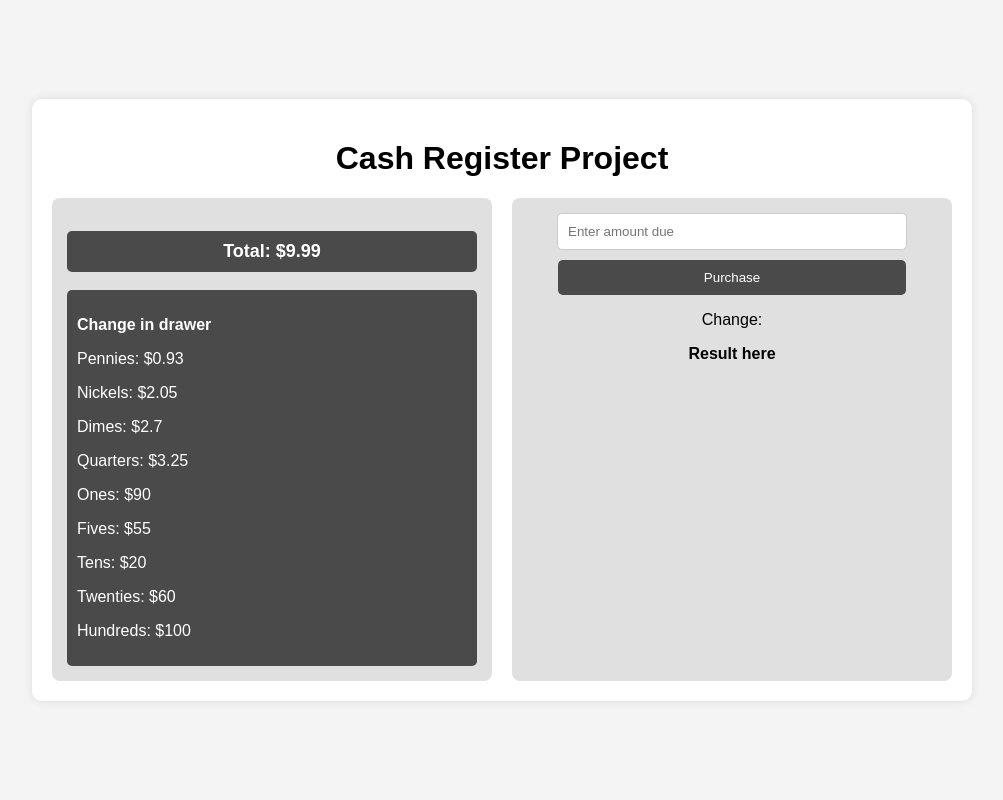
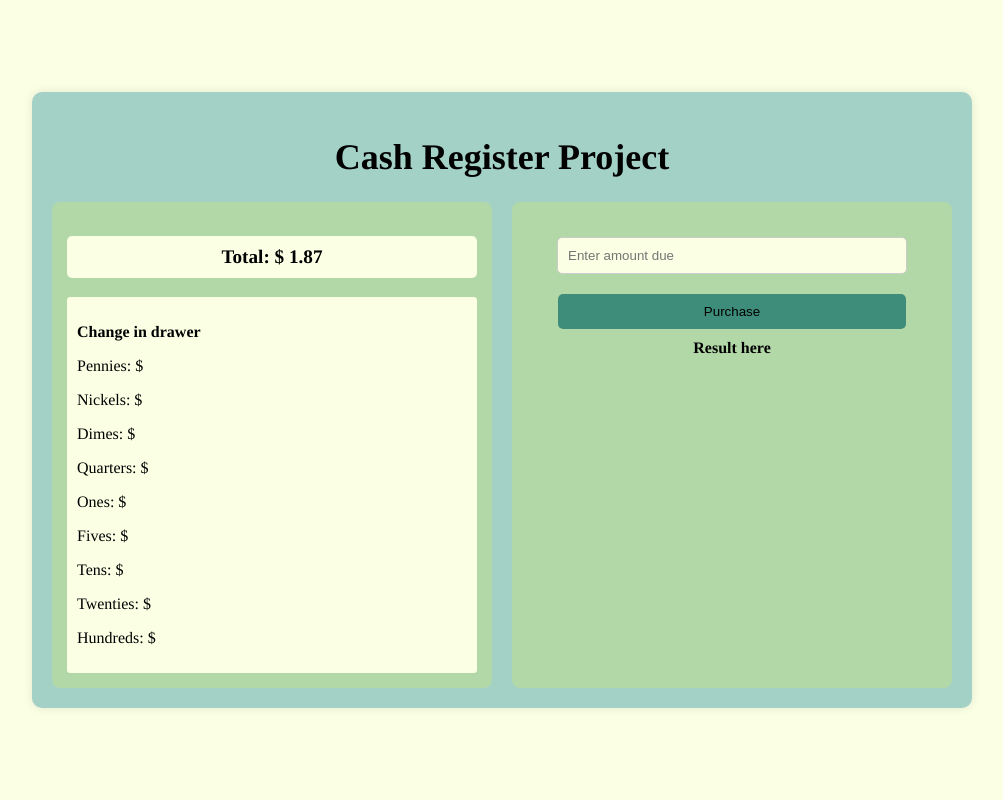
Before and after one commit to Premisterio/Mini-projects, a PHP site: page / in a window 1280 px wide. Shown: the whole page, without its empty margins (138-1141 px from the left). Run offline with PHP 8.4, Linux system fonts and the light colour scheme.

Commit message:
Updated design, added basic logic to js
Changes:
- Updated index/css
- Added non-functional js code + comments

```diff
--- a/javaScript/cashRegister/index.html
+++ b/javaScript/cashRegister/index.html
@@ -7,40 +7,40 @@
     <title>Cash Register</title>
 </head>
 <body>
-    <!--
-     🚨🚨 code by chatGPT
-     🚨   refractor later!!!
-    -->
-    <!-- Main container centers 2 containers within in the center + padding -->
+
     <main class="main-container">
         <h1>Cash Register Project</h1>
 
-        <div class="cash-register-container">
-            <!-- Cash register container left side -->
+        <div class="app-container">
+
             <div class="cash-drawer">
-                <p id="price">Total: $9.99</p>
+                <p id="price">Total: $ 1.87</p>
 
                 <div class="drawer-details">
                     <p><strong>Change in drawer</strong></p>
-                    <p>Pennies: $0.93</p>
-                    <p>Nickels: $2.05</p>
-                    <p>Dimes: $2.7</p>
-                    <p>Quarters: $3.25</p>
-                    <p>Ones: $90</p>
-                    <p>Fives: $55</p>
-                    <p>Tens: $20</p>
-                    <p>Twenties: $60</p>
-                    <p>Hundreds: $100</p>
+                    <p>Pennies: $</p>
+                    <p>Nickels: $</p>
+                    <p>Dimes: $</p>
+                    <p>Quarters: $</p>
+                    <p>Ones: $</p>
+                    <p>Fives: $</p>
+                    <p>Tens: $</p>
+                    <p>Twenties: $</p>
+                    <p>Hundreds: $</p>
                 </div>
+
             </div>
 
-            <!-- Input/result container right side -->
-            <div class="input-section">
-                <input type="number" placeholder="Enter amount due" class="input-field">
-                <button class="purchase-button">Purchase</button>
-                <p>Change:</p>
-                <p class="result-text">Result here</p>
+            <div class="input-container">
+
+                <input id="cash" type="number" placeholder="Enter amount due" class="input-field">
+
+                <button id="purchase-btn" class="purchase-button">Purchase</button>
+
+                <p id="change-due" class="result-text">Result here</p>
+
             </div>
+
         </div>
     </main>
 
--- a/javaScript/cashRegister/script.js
+++ b/javaScript/cashRegister/script.js
@@ -0,0 +1,60 @@
+let price = 1.87;
+let cid = [
+  ['PENNY', 1.01],
+  ['NICKEL', 2.05],
+  ['DIME', 3.1],
+  ['QUARTER', 4.25],
+  ['ONE', 90],
+  ['FIVE', 55],
+  ['TEN', 20],
+  ['TWENTY', 60],
+  ['ONE HUNDRED', 100]
+];
+
+const cash = document.getElementById("cash");
+const purchaseBtn = document.getElementById("purchase-btn");
+const changeDue = document.getElementById("change-due");
+
+
+// Alerts:
+// - If cash input is less than the price, alert the user.
+// - If there's not enough cash in the drawer, display "Status: INSUFFICIENT_FUNDS"
+// - If the cash in the drawer matches exactly the change due, display "Status: CLOSED"
+// - Otherwise, return change in highest-to-lowest denominations with "Status: OPEN"
+
+
+const handlePurchase = () => {
+  const cashGiven = parseFloat(cash.value);
+
+  if (isNaN(cashGiven) || cashGiven < price) {
+    alert('Customer does not have enough money to purchase the item');
+    return;
+  }
+  calculateChange(cashGiven);
+};
+
+// fix this
+const calculateChange = (cashGiven) => {
+  let changeDue = Math.round((cashGiven - price) * 100);
+  let totalCID = Math.round(cid.reduce((sum, [, amount]) => sum + amount, 0) * 100);
+
+  if (totalCID < changeDue) {
+    changeDue.innerHTML = '<p>Status: INSUFFICIENT_FUNDS</p>';
+    return;
+  }
+
+  // doesn't work
+  if (totalCID === changeDue) {
+    changeDue.innerHTML = '<p>Status: CLOSED</p>';
+    // No change due - customer paid with exact cash
+    return;
+  }
+
+  // TODO: Implement logic to return change in the correct denominations
+  // change innerHTML to textContext
+};
+
+purchaseBtn.addEventListener("click", handlePurchase);
+cash.addEventListener("keydown", (event) => {
+  if (event.key === "Enter") handlePurchase()
+});
--- a/javaScript/cashRegister/styles.css
+++ b/javaScript/cashRegister/styles.css
@@ -1,11 +1,18 @@
-/* 🚨🚨🚨 WARNING - CODE BY CHATGPT
-    🚨🚨  REFRACTOR LATER
-*/
+/* Google Font - Tinos Static  */
+@import url("https://fonts.googleapis.com/css2?family=Tinos:ital,wght@0,400;0,700;1,400;1,700&display=swap");
 
-/* General Page Styling */
+/* Color palette */
+:root {
+  --ultra-light: #fbffe4;
+  --light: #a3d1c6;
+  --regular: #b3d8a8;
+  --accent: #3d8d7a;
+  --git-purple: #6e5494;
+}
+
 body {
-  font-family: Arial, sans-serif;
-  background-color: #f4f4f4;
+  font-family: "Tinos", Helvetica, sans-serif;
+  background-color: var(--ultra-light);
   margin: 0;
   padding: 0;
   display: flex;
@@ -14,84 +21,87 @@ body {
   height: 100vh;
 }
 
-/* Main Container */
 .main-container {
-  background-color: white;
-  padding: 20px;
-  border-radius: 10px;
-  box-shadow: 0px 0px 10px rgba(0, 0, 0, 0.1);
+  background-color: var(--light);
+  padding: 1.25rem;
+  border-radius: 0.625rem;
+  box-shadow: 0rem 0rem 0.625rem rgba(0, 0, 0, 0.1);
   width: 80%;
-  max-width: 900px;
+  max-width: 56.25rem;
   text-align: center;
 }
 
-/* Cash Register Layout */
-.cash-register-container {
+.main-container h1 {
+  font-weight: 900;
+  font-size: 2.25rem;
+}
+
+.app-container {
   display: flex;
   justify-content: space-between;
-  margin-top: 20px;
-  gap: 20px;
+  margin-top: 1.25rem;
+  gap: 1.25rem;
 }
 
-/* Cash Drawer Section (Left) */
 .cash-drawer {
   flex: 1;
-  background-color: #e0e0e0;
-  padding: 15px;
-  border-radius: 8px;
+  background-color: var(--regular);
+  padding: 0.94rem;
+  border-radius: 0.5rem;
 }
 
 .cash-drawer #price {
-  background-color: #4a4a4a;
-  color: white;
-  padding: 10px;
-  border-radius: 5px;
+  background-color: var(--ultra-light);
+  color: black;
+  padding: 0.625rem;
+  border-radius: 0.32rem;
   text-align: center;
-  font-size: 18px;
+  font-size: 1.2rem;
   font-weight: bold;
 }
 
 .drawer-details {
-  background-color: #4a4a4a;
-  color: white;
-  padding: 10px;
-  border-radius: 5px;
-  margin-top: 10px;
+  background-color: var(--ultra-light);
+  color: black;
+  padding: 0.625rem;
+  border-radius: 0.2rem;
+  margin-top: 0.625rem;
   text-align: left;
 }
 
-/* Input Section (Right) */
-.input-section {
+.input-container {
   flex: 1;
-  background-color: #e0e0e0;
-  padding: 15px;
-  border-radius: 8px;
+  background-color: var(--regular);
+  padding: 0.94rem;
+  border-radius: 0.5rem;
   text-align: center;
 }
 
 .input-field {
   width: 80%;
-  padding: 10px;
-  margin-bottom: 10px;
-  border-radius: 5px;
-  border: 1px solid #ccc;
+  padding: 0.625rem;
+  margin-top: 1.25rem;
+  margin-bottom: 1.25rem;
+  border-radius: 0.32rem;
+  background-color: var(--ultra-light);
+  border: 0.0625rem solid #ccc;
 }
 
 .purchase-button {
   width: 85%;
-  padding: 10px;
-  background-color: #4a4a4a;
-  color: white;
+  padding: 0.625rem;
+  background-color: var(--accent);
+  color: black;
   border: none;
-  border-radius: 5px;
+  border-radius: 0.32rem;
   cursor: pointer;
 }
 
 .purchase-button:hover {
-  background-color: #333;
+  background-color: var(--git-purple);
 }
 
 .result-text {
   font-weight: bold;
-  margin-top: 10px;
+  margin-top: 0.625rem;
 }
```
